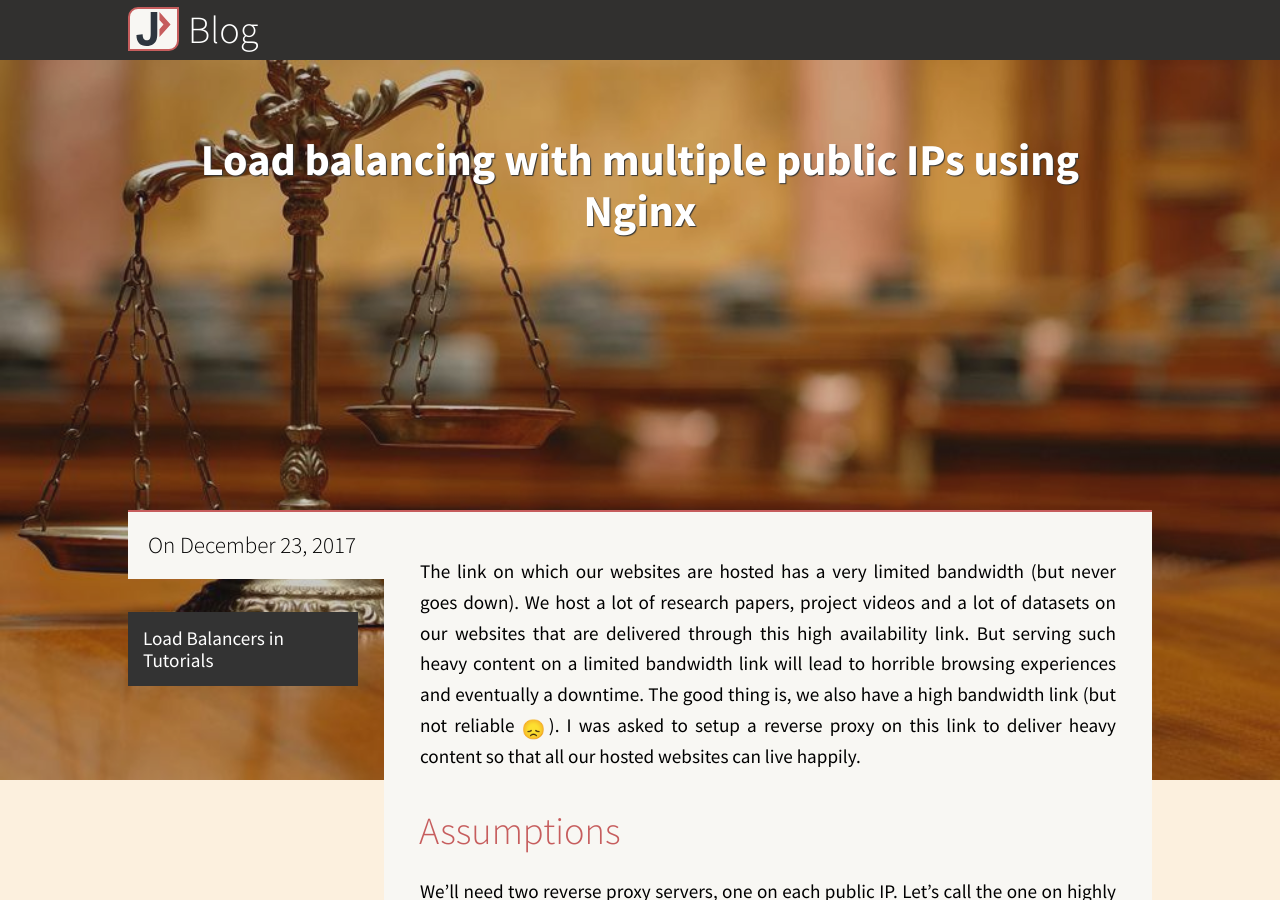
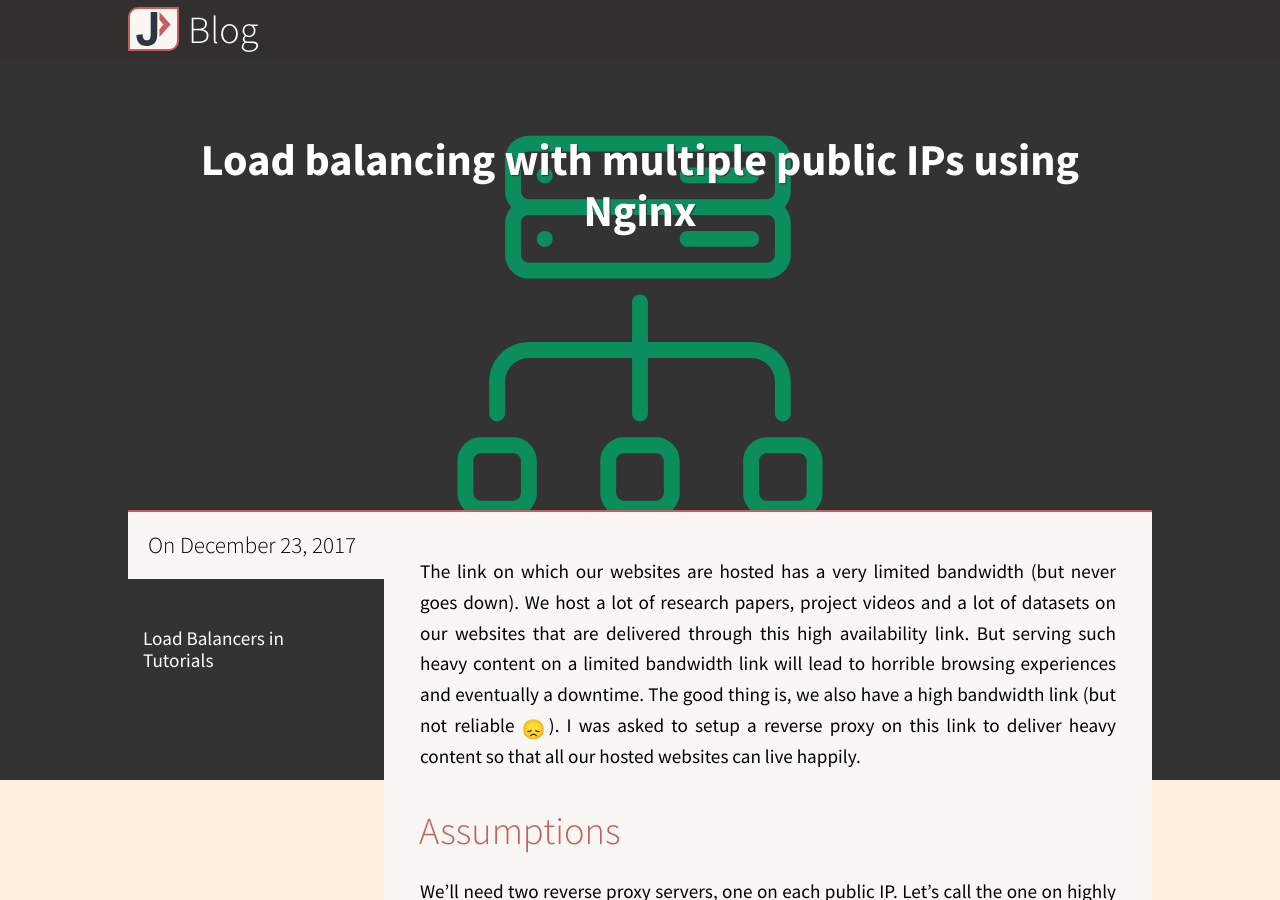
Before and after one commit to jyotishp/jyotishp.github.io, a Jekyll site: the page built from _posts/2017-12-23-reverse-proxy-load-balancing-with-multiple-public-ips-using-nginx.md, in a window 1280 px wide and 900 px high. Built offline with Jekyll 4.4.1, drawn with Linux system fonts in a browser that asks for light colours; nearby versions of some CDN libraries; emoji names are drawn with the system emoji font; some web fonts are replaced.

Commit message:
Updare background for post on proxypass and cdn

```diff
--- a/_posts/2017-12-23-reverse-proxy-load-balancing-with-multiple-public-ips-using-nginx.md
+++ b/_posts/2017-12-23-reverse-proxy-load-balancing-with-multiple-public-ips-using-nginx.md
@@ -5,7 +5,7 @@
 type: Tutorials
 categories: tutorials load-balancer nginx
 date: 2017-12-23 21:30:00
-banner: balancer.jpg
+banner: load-balance.svg
 ---
 The link on which our websites are hosted has a very limited bandwidth (but never goes down). We host a lot of research papers, project videos and a lot of datasets on our websites that are delivered through this high availability link. But serving such heavy content on a limited bandwidth link will lead to horrible browsing experiences and eventually a downtime. The good thing is, we also have a high bandwidth link (but not reliable :disappointed:). I was asked to setup a reverse proxy on this link to deliver heavy content so that all our hosted websites can live happily.
 
```
Also changed, not shown: img/load-balance.svg (added), 1 other file.
